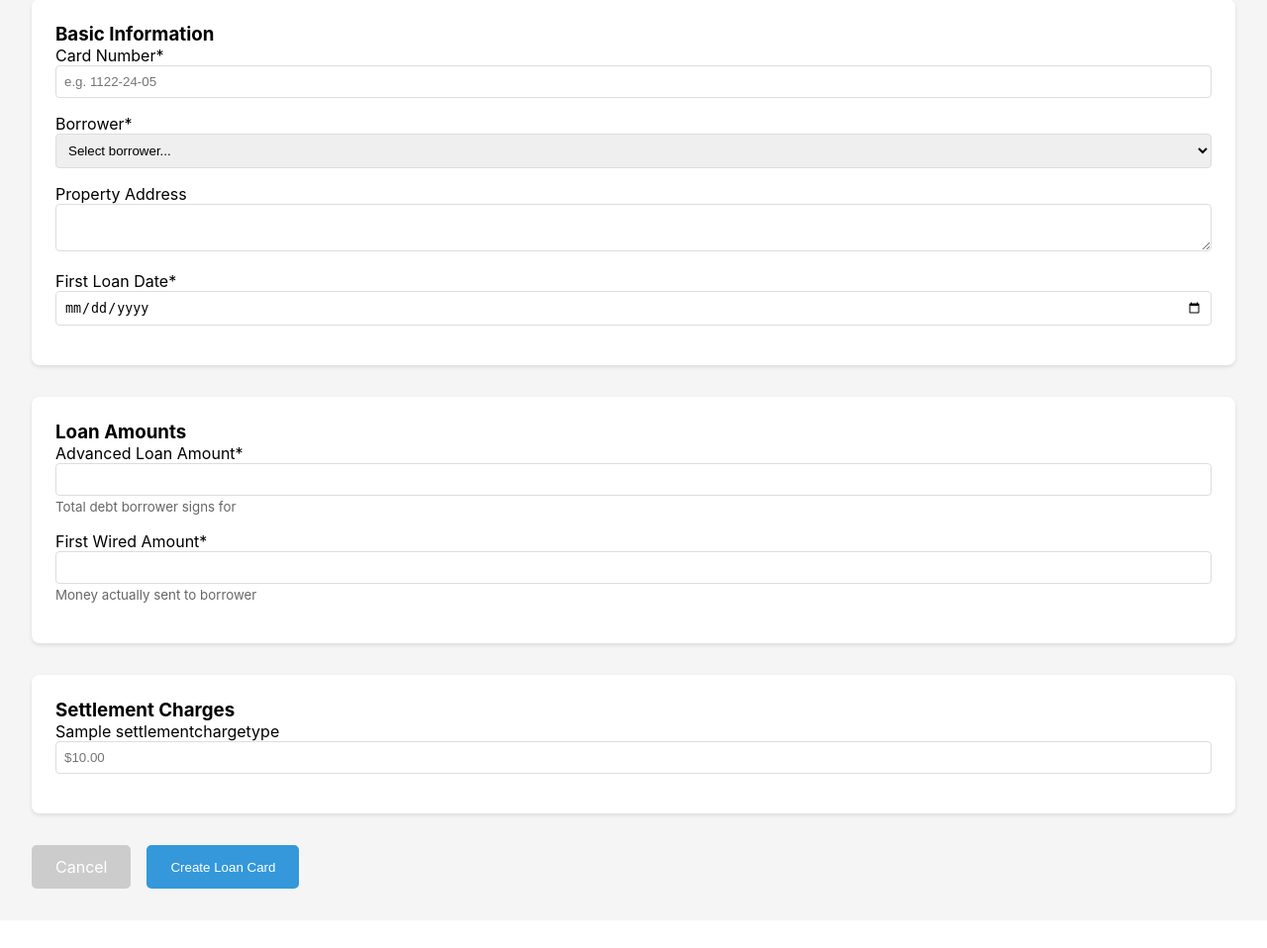
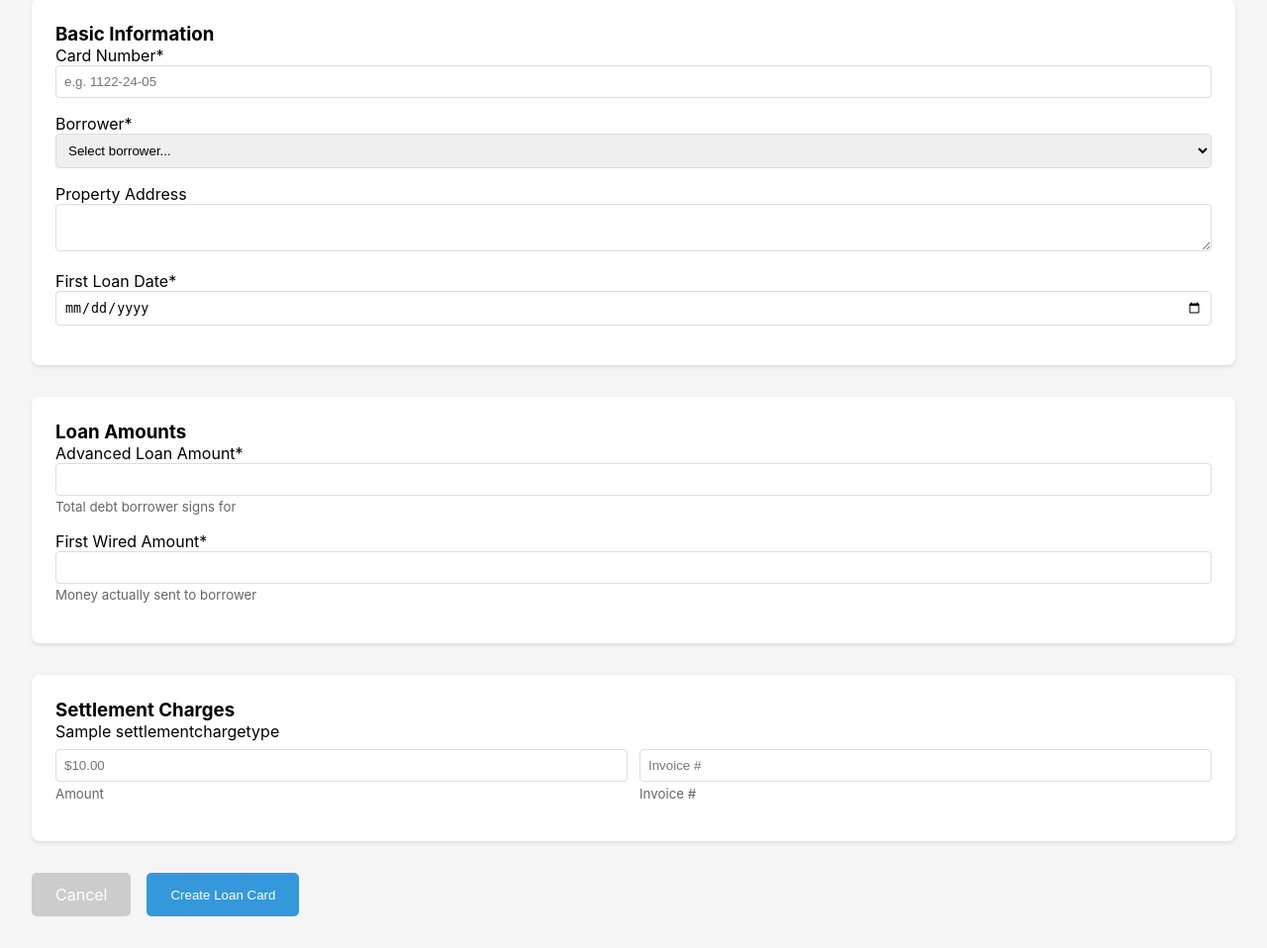
Before and after one commit to emilaliyev17/lm, a Django app: page /api/loans/create/ in a window 1280 px wide. Shown: the part 308-1266 px from the top of the page at 99% size. Before the commit the page ends 1206 px from the top, so only its background shows below. Run offline with Django 5.2, Linux system fonts and the light colour scheme; a user stored in the database is signed in; tables that the repository leaves empty hold one stand-in row (values such as "Sample post").

Commit message:
Add invoice_number field to Settlement Charges - frontend and backend

```diff
--- a/loans/admin.py
+++ b/loans/admin.py
@@ -7,7 +7,7 @@ from .models import Borrower, LoanCard, SettlementChargeType, SettlementCharge,
 class SettlementChargeInline(admin.TabularInline):
     model = SettlementCharge
     extra = 0
-    fields = ['charge_type', 'amount', 'notes']
+    fields = ['charge_type', 'amount', 'invoice_number', 'notes']
 
     def formfield_for_foreignkey(self, db_field, request, **kwargs):
         if db_field.name == "charge_type":
--- a/loans/models.py
+++ b/loans/models.py
@@ -147,6 +147,12 @@ class SettlementCharge(models.Model):
     loan_card = models.ForeignKey(LoanCard, on_delete=models.CASCADE, related_name='settlement_charges')
     charge_type = models.ForeignKey(SettlementChargeType, on_delete=models.PROTECT)
     amount = models.DecimalField(max_digits=12, decimal_places=2, validators=[MinValueValidator(Decimal('0'))])
+    invoice_number = models.CharField(
+        max_length=100,
+        blank=True,
+        null=True,
+        help_text="Invoice or document number"
+    )
     notes = models.TextField(blank=True, null=True)
     created_at = models.DateTimeField(auto_now_add=True)
 
--- a/templates/loans/create_loan.html
+++ b/templates/loans/create_loan.html
@@ -72,9 +72,18 @@
         <h3>Settlement Charges</h3>
 
         {% for charge_type in charge_types %}
-        <div style="margin-bottom: 1rem;">
+        <div class="settlement-charge-row">
             <label>{{ charge_type.name }}</label>
-            <input type="number" name="charge_{{ charge_type.id }}" class="settlement-charge" step="0.01" placeholder="${{ charge_type.default_amount }}">
+            <div class="settlement-charge-inputs">
+                <div>
+                    <input type="number" name="charge_{{ charge_type.id }}" class="settlement-charge" step="0.01" placeholder="${{ charge_type.default_amount }}">
+                    <small>Amount</small>
+                </div>
+                <div>
+                    <input type="text" name="charge_{{ charge_type.id }}_invoice" placeholder="Invoice #">
+                    <small>Invoice #</small>
+                </div>
+            </div>
         </div>
         {% endfor %}
     </div>
@@ -152,6 +161,20 @@ input, select, textarea {
     border: 1px solid #ddd;
     border-radius: 4px;
 }
+.settlement-charge-row {
+    margin-bottom: 1rem;
+}
+.settlement-charge-inputs {
+    display: grid;
+    grid-template-columns: repeat(auto-fit, minmax(180px, 1fr));
+    gap: 0.75rem;
+    margin-top: 0.5rem;
+}
+.settlement-charge-inputs small {
+    display: block;
+    color: #666;
+    margin-top: 0.25rem;
+}
 input:disabled {
     opacity: 0.6;
     cursor: not-allowed;
--- a/templates/loans/loan_detail.html
+++ b/templates/loans/loan_detail.html
@@ -38,9 +38,15 @@
     <div class="detail-card">
         <h3>Settlement Charges</h3>
         <table>
+            <tr>
+                <th>Charge</th>
+                <th>Invoice #</th>
+                <th style="text-align: right;">Amount</th>
+            </tr>
             {% for charge in settlement_charges %}
             <tr>
                 <td>{{ charge.charge_type.name }}</td>
+                <td>{% if charge.invoice_number %}{{ charge.invoice_number }}{% else %}—{% endif %}</td>
                 <td style="text-align: right;">${{ charge.amount|floatformat:2|intcomma }}</td>
             </tr>
             {% endfor %}
```
Also changed, not shown: loans/migrations/0003_interestschedule.py, loans/migrations/0005_settlementcharge_invoice_number.py (added), 2 other files.
